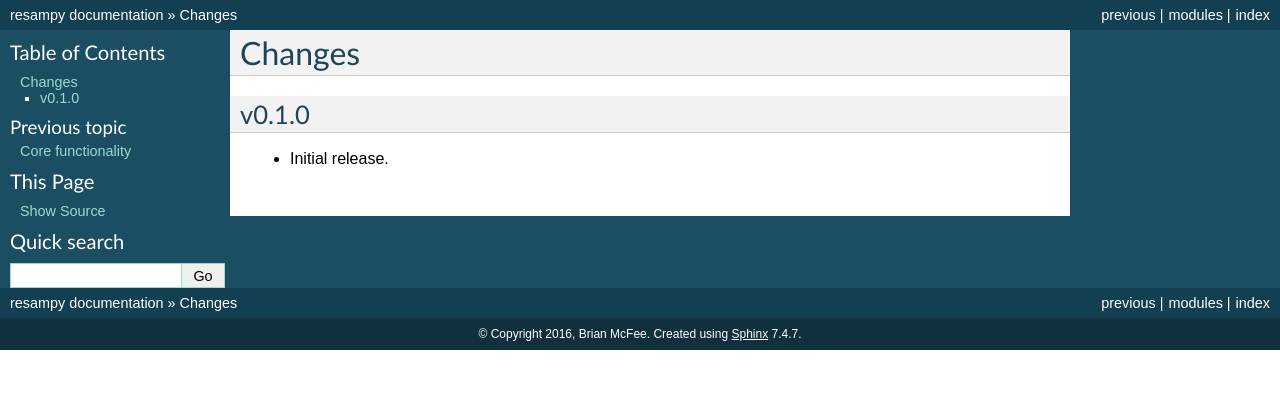
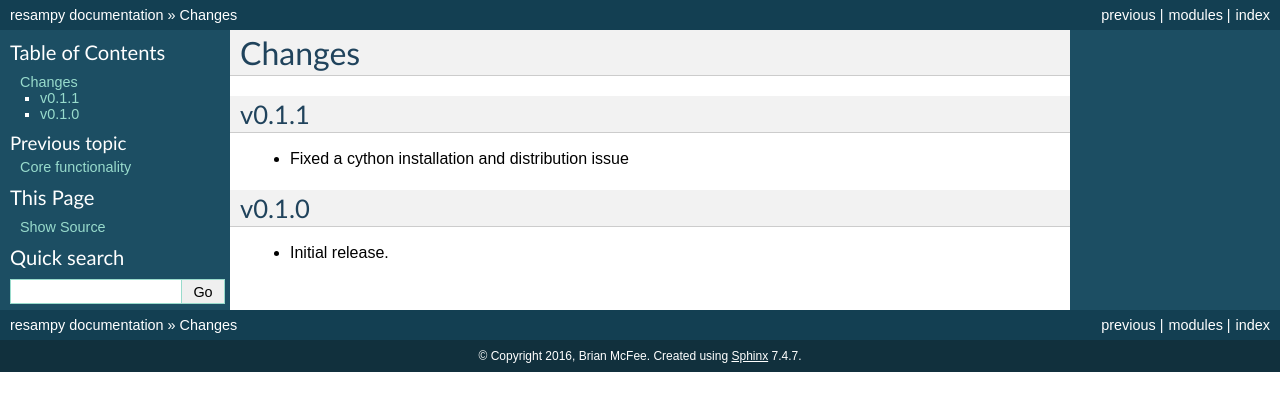
Before and after one commit to bmcfee/resampy, a Sphinx documentation site: the page built from docs/changes.rst, in a window 1280 px wide. Shown: the top 411 px of the page. Built offline with Sphinx 7.4.7, drawn with Linux system fonts in a browser that asks for light colours.

Commit message:
updated docs changelog

```diff
--- a/docs/changes.rst
+++ b/docs/changes.rst
@@ -1,5 +1,10 @@
 Changes
 -------
+
+v0.1.1
+~~~~~~
+
+- Fixed a cython installation and distribution issue
 
 v0.1.0
 ~~~~~~
```
